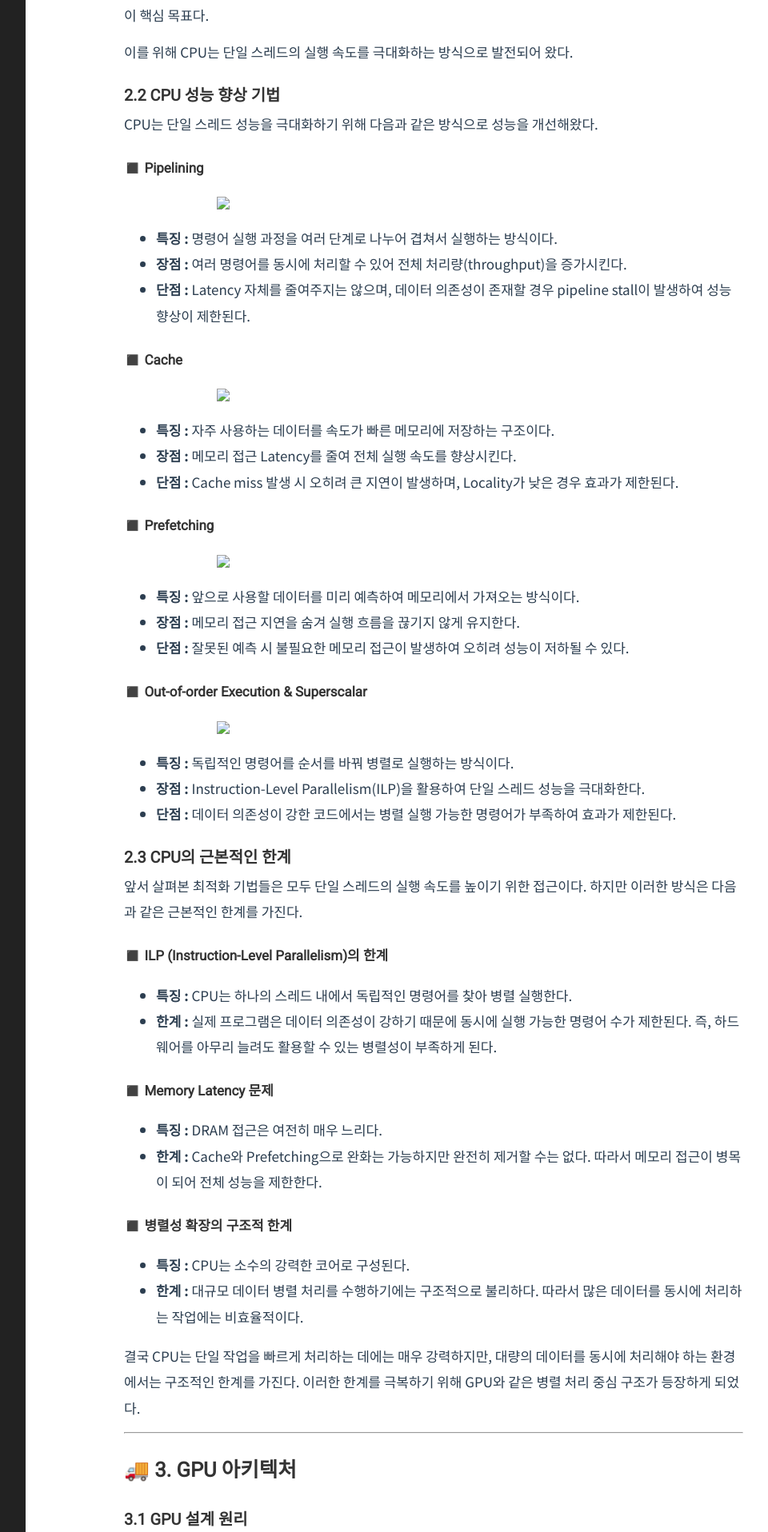
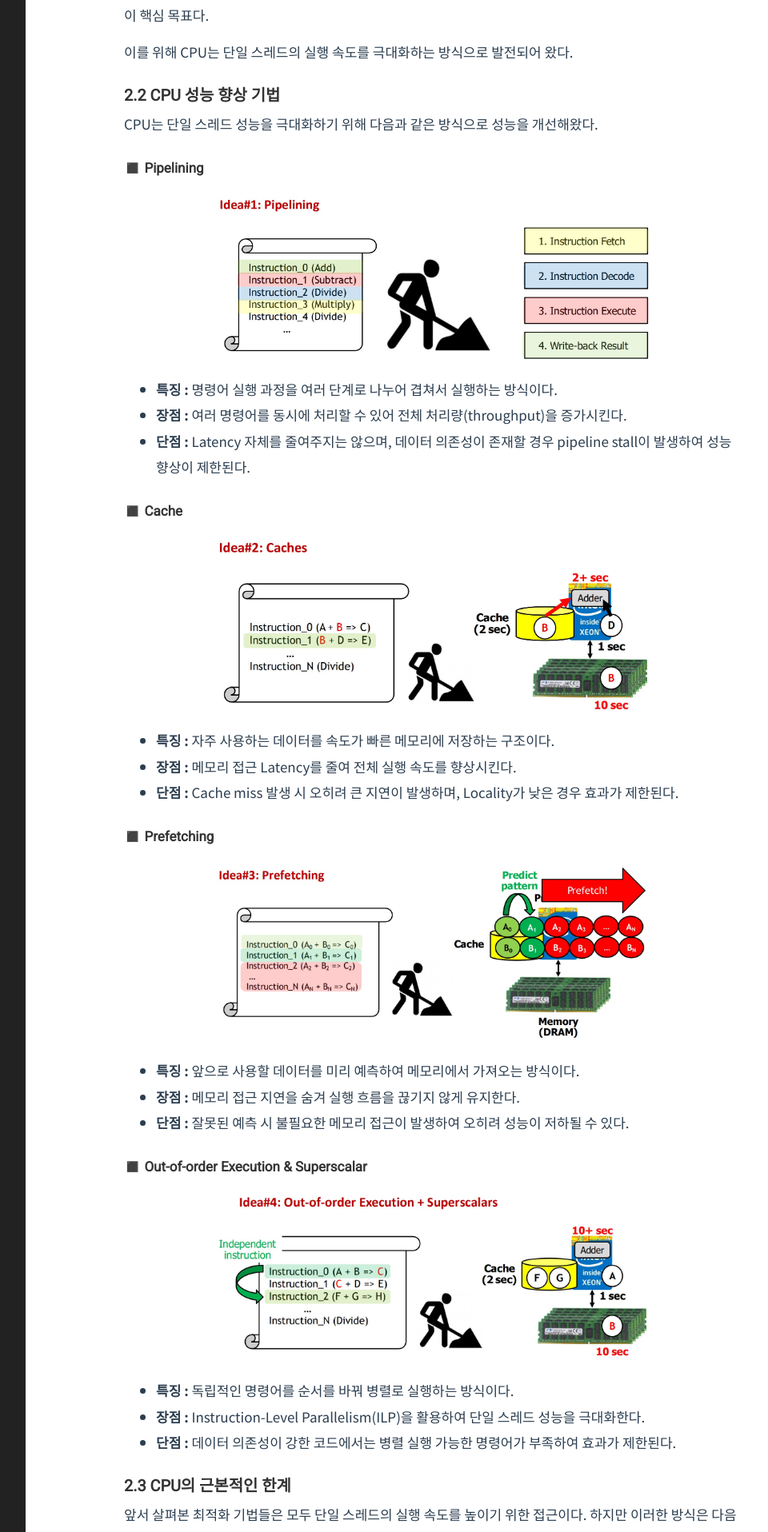
Before and after one commit to Youngjun-CV/Youngjun-CV.github.io, a Jekyll site: the page built from _posts/ai hardware/2026-03-24-gpu-architecture.markdown, in a window 1280 px wide. Shown: the part 1826-3742 px from the top of the page at 80% size, without its empty margins (228-1188 px from the left). Built offline with Jekyll 4.4.1, drawn with Linux system fonts in a browser that asks for light colours.

Commit message:
Update 2026-03-24-gpu-architecture.markdown

```diff
--- a/_posts/ai hardware/2026-03-24-gpu-architecture.markdown
+++ b/_posts/ai hardware/2026-03-24-gpu-architecture.markdown
@@ -59,25 +59,25 @@ CPU는 기본적으로 **Latency를 최소화하는 방향**으로 설계된다.
 CPU는 단일 스레드 성능을 극대화하기 위해 다음과 같은 방식으로 성능을 개선해왔다.
 
 #### ◼️ Pipelining
-<img src="/images/ModelCompression/gpu_arc_1.jpg" style="width:70%;">
+<img src="/images/AIhardware/gpu_arc_1.jpg" style="width:70%;">
 * **특징 :** 명령어 실행 과정을 여러 단계로 나누어 겹쳐서 실행하는 방식이다.
 * **장점 :** 여러 명령어를 동시에 처리할 수 있어 전체 처리량(throughput)을 증가시킨다.
 * **단점 :** Latency 자체를 줄여주지는 않으며, 데이터 의존성이 존재할 경우 pipeline stall이 발생하여 성능 향상이 제한된다.
 
 #### ◼️ Cache
-<img src="/images/ModelCompression/gpu_arc_2.jpg" style="width:70%;">
+<img src="/images/AIhardware/gpu_arc_2.jpg" style="width:70%;">
 * **특징 :** 자주 사용하는 데이터를 속도가 빠른 메모리에 저장하는 구조이다.
 * **장점 :** 메모리 접근 Latency를 줄여 전체 실행 속도를 향상시킨다.
 * **단점 :** Cache miss 발생 시 오히려 큰 지연이 발생하며, Locality가 낮은 경우 효과가 제한된다.
 
 #### ◼️ Prefetching
-<img src="/images/ModelCompression/gpu_arc_3.jpg" style="width:70%;">
+<img src="/images/AIhardware/gpu_arc_3.jpg" style="width:70%;">
 * **특징 :** 앞으로 사용할 데이터를 미리 예측하여 메모리에서 가져오는 방식이다.
 * **장점 :** 메모리 접근 지연을 숨겨 실행 흐름을 끊기지 않게 유지한다.
 * **단점 :** 잘못된 예측 시 불필요한 메모리 접근이 발생하여 오히려 성능이 저하될 수 있다.
 
 #### ◼️ Out-of-order Execution & Superscalar
-<img src="/images/ModelCompression/gpu_arc_4.jpg" style="width:70%;">
+<img src="/images/AIhardware/gpu_arc_4.jpg" style="width:70%;">
 * **특징 :** 독립적인 명령어를 순서를 바꿔 병렬로 실행하는 방식이다.
 * **장점 :** Instruction-Level Parallelism(ILP)을 활용하여 단일 스레드 성능을 극대화한다.
 * **단점 :** 데이터 의존성이 강한 코드에서는 병렬 실행 가능한 명령어가 부족하여 효과가 제한된다.
@@ -121,7 +121,7 @@ CPU가 단일 작업의 실행 시간을 줄이는 데 집중하는 것과 달
 * **특징 :** 일부 스레드가 대기 상태일 때 다른 스레드를 실행하여 연산 유휴 시간을 최소화한다.
 
 ### 3.2 GPU Hardware 구조
-<img src="/images/ModelCompression/gpu_arc_5.jpg" style="width:70%;">
+<img src="/images/AIhardware/gpu_arc_5.jpg" style="width:70%;">
 GPU는 대규모 병렬 처리를 위해 다수의 연산 유닛을 계층적으로 구성한 구조를 가진다. 전체적으로 GPU는 여러 개의 **Streaming Multiprocessor (SM)** 로 이루어져 있으며, 각 SM은 다수의 연산 코어를 포함한다.
 
 #### ◼️ Streaming Multiprocessor (SM)
@@ -141,7 +141,7 @@ GPU는 대규모 병렬 처리를 위해 다수의 연산 유닛을 계층적으
 * **특징 :** Register, Shared Memory, Global Memory 등으로 구성되며, 데이터 접근 패턴에 따라 성능이 크게 달라진다.
 
 ### 3.3 GPU Software 구조
-<img src="/images/ModelCompression/gpu_arc_6.jpg" style="width:70%;">
+<img src="/images/AIhardware/gpu_arc_6.jpg" style="width:70%;">
 GPU는 수많은 스레드를 효율적으로 관리하고 실행하기 위해 계층적인 프로그래밍 모델을 사용한다. 이 모델은 **Thread → Block → Grid**로 이어지는 구조를 가지며, 이를 통해 대규모 병렬 처리를 구현한다.
 
 #### ◼️ Kernel
```
